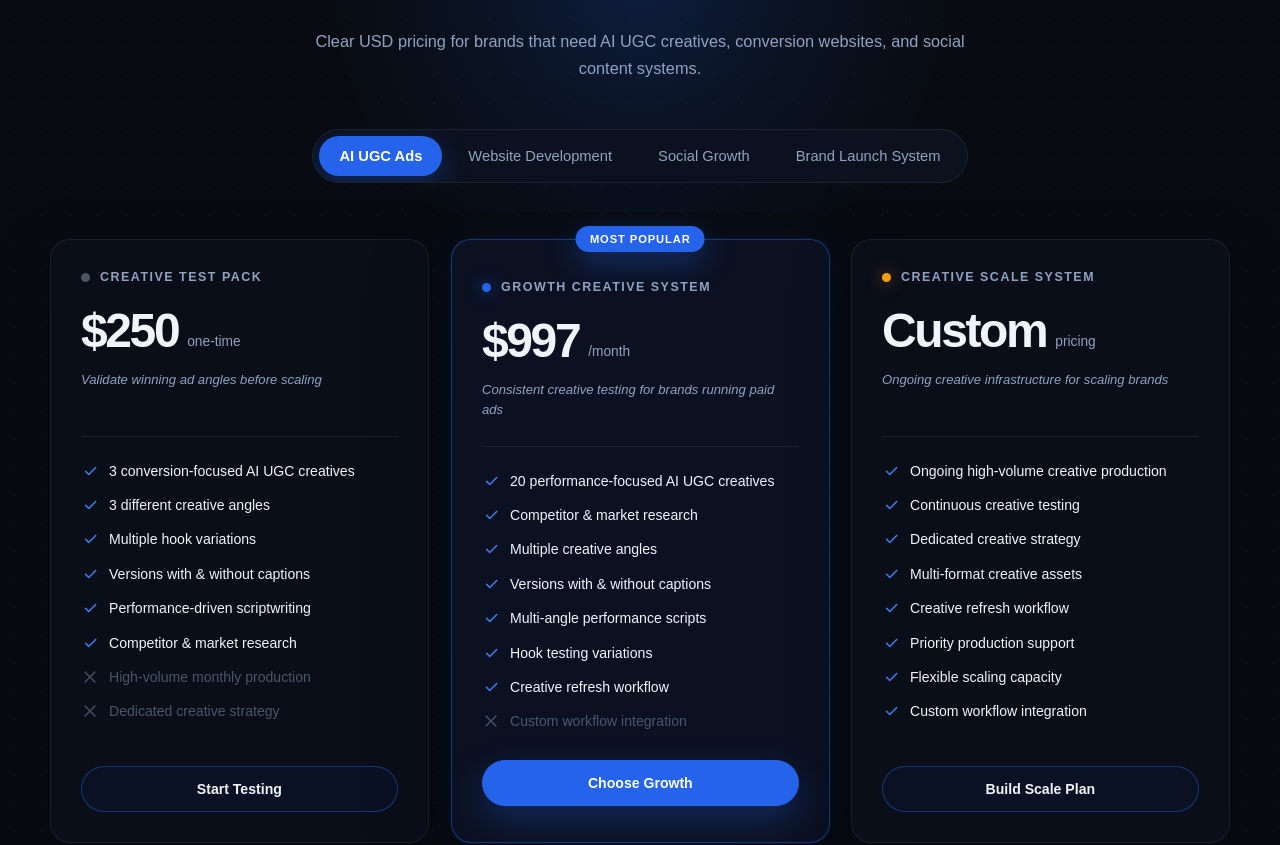
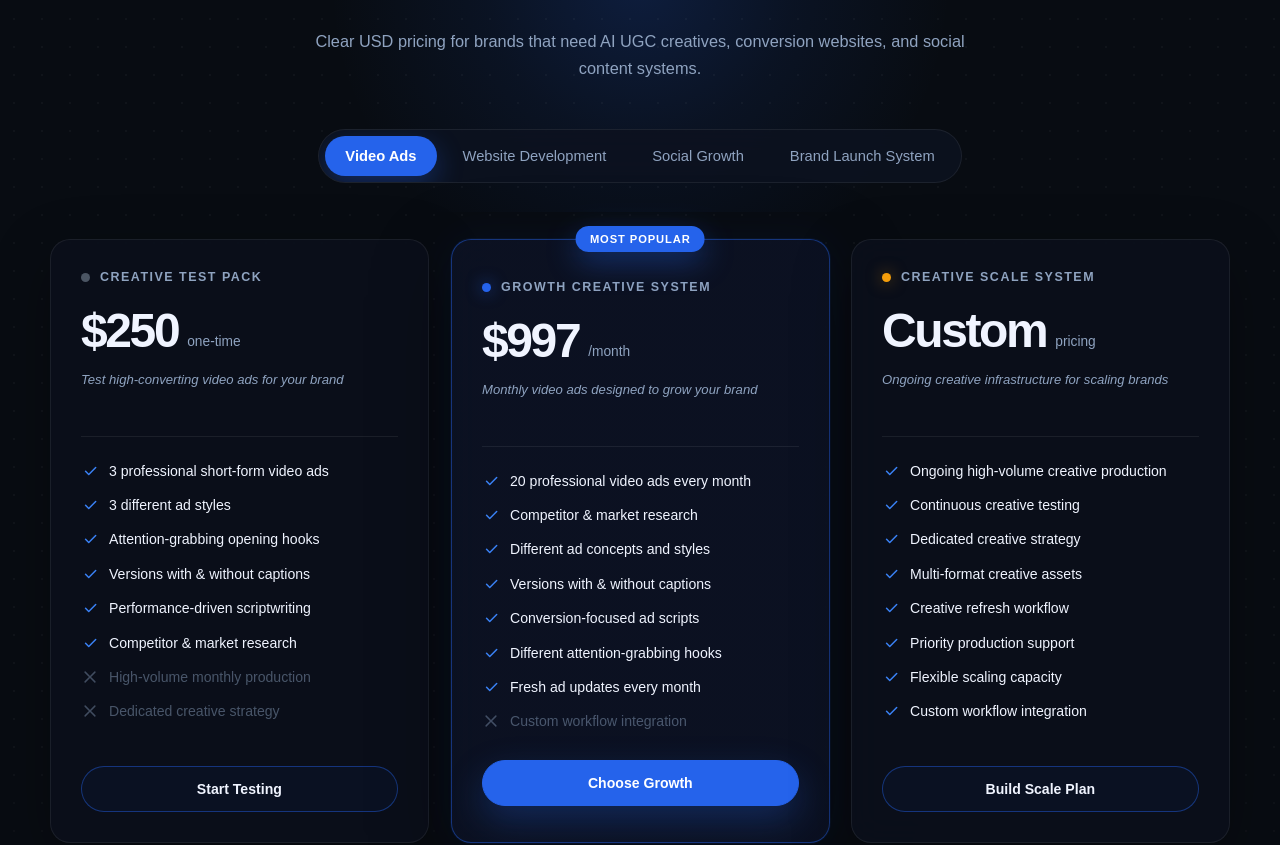
Before and after one commit to HoneyCode24/adveron-media, a React (Vite) app: page / in a window 1280 px wide. Shown: the part 2140-2985 px from the top of the page. Built offline with nearby package versions, Linux system fonts and the light colour scheme.

Commit message:
correct texts and footer logo

```diff
--- a/src/components/Contact.css
+++ b/src/components/Contact.css
@@ -688,7 +688,9 @@
 .contact-info-strip {
   display: flex;
   justify-content: center;
-  width: min(560px, 100%);
+  align-items: center;
+
+  width: min(320px, 100%);
   margin: 48px auto 0;
   border: 1px solid var(--clr-border);
   border-radius: 20px;
--- a/src/components/Contact.jsx
+++ b/src/components/Contact.jsx
@@ -18,12 +18,12 @@ const contactItems = [
     icon: "email",
     href: "mailto:adveronmedia@gmail.com",
   },
-  {
-    label: "Phone",
-    value: "+91 6306294210",
-    icon: "phone",
-    href: "tel:+916306294210",
-  },
+  // {
+  //   label: "Phone",
+  //   value: "+91 6306294210",
+  //   icon: "phone",
+  //   href: "tel:+916306294210",
+  // },
 ];
 
 const services = [
@@ -513,11 +513,11 @@ export default function Contact() {
         <div className="contact-info-strip">
           {contactItems.map((item, index) => (
             <a
-  href={item.href}
-  className="contact-info-item reveal"
-  key={item.label}
-  style={{ transitionDelay: `${index * 100}ms` }}
->
+              href={item.href}
+              className="contact-info-item reveal"
+              key={item.label}
+              style={{ transitionDelay: `${index * 100}ms` }}
+            >
               <div className="contact-info-icon-wrap">
                 <ContactIcon type={item.icon} />
               </div>
--- a/src/components/Footer.jsx
+++ b/src/components/Footer.jsx
@@ -1,6 +1,6 @@
 import { useEffect, useRef } from "react";
 import "./Footer.css";
-
+import logo from "../assets/logo.png"
 const servicesLinks = [
   { label: "Meta Ads", tab: "meta-ads" },
   { label: "Website Development", tab: "web-dev" },
@@ -159,7 +159,8 @@ export default function Footer() {
             style={{ transitionDelay: "0ms" }}
           >
             <a href="#" className="footer-brand" aria-label="Adveron Media home">
-              <AMLogo className="footer-brand-mark" />
+
+              <img src={logo} alt="" className="footer-brand-mark"/>
               <span>
                 Adveron <strong>Media</strong>
               </span>
@@ -252,7 +253,7 @@ export default function Footer() {
                 </div>
               </div>
 
-              <div className="footer-contact-item">
+              {/* <div className="footer-contact-item">
                 <ContactIcon type="phone" />
                 <div>
                   <span>Phone</span>
@@ -260,7 +261,7 @@ export default function Footer() {
                     +91 6306294210
                   </a>
                 </div>
-              </div>
+              </div> */}
             </div>
 
             <a
@@ -280,7 +281,7 @@ export default function Footer() {
         <div className="footer-seal-line" />
 
         <div className="footer-seal">
-          <AMLogo className="footer-seal-mark" />
+          <img src={logo} alt="" className="footer-seal-mark"/>
           <span>Adveron Media</span>
         </div>
       </div>
--- a/src/components/Pricing.jsx
+++ b/src/components/Pricing.jsx
@@ -3,7 +3,7 @@ import "./Pricing.css";
 
 const pricingData = {
   "meta-ads": {
-    label: "AI UGC Ads",
+    label: "Video Ads",
     type: "cards",
     plans: [
       {
@@ -11,13 +11,13 @@ const pricingData = {
         dot: "grey",
         price: "$250",
         billing: "one-time",
-        tagline: "Validate winning ad angles before scaling",
+        tagline: "Test high-converting video ads for your brand",
         popular: false,
         cta: "Start Testing",
         features: [
-          { text: "3 conversion-focused AI UGC creatives", included: true },
-          { text: "3 different creative angles", included: true },
-          { text: "Multiple hook variations", included: true },
+          { text: "3 professional short-form video ads", included: true },
+          { text: "3 different ad styles", included: true },
+          { text: "Attention-grabbing opening hooks", included: true },
           { text: "Versions with & without captions", included: true },
           { text: "Performance-driven scriptwriting", included: true },
           { text: "Competitor & market research", included: true },
@@ -30,17 +30,17 @@ const pricingData = {
         dot: "blue",
         price: "$997",
         billing: "/month",
-        tagline: "Consistent creative testing for brands running paid ads",
+        tagline: "Monthly video ads designed to grow your brand",
         popular: true,
         cta: "Choose Growth",
         features: [
-          { text: "20 performance-focused AI UGC creatives", included: true },
+          { text: "20 professional video ads every month", included: true },
           { text: "Competitor & market research", included: true },
-          { text: "Multiple creative angles", included: true },
+          { text: "Different ad concepts and styles", included: true },
           { text: "Versions with & without captions", included: true },
-          { text: "Multi-angle performance scripts", included: true },
-          { text: "Hook testing variations", included: true },
-          { text: "Creative refresh workflow", included: true },
+          { text: "Conversion-focused ad scripts", included: true },
+          { text: "Different attention-grabbing hooks", included: true },
+          { text: "Fresh ad updates every month", included: true },
           { text: "Custom workflow integration", included: false },
         ],
       },
@@ -82,7 +82,7 @@ const pricingData = {
           { text: "1 high-converting landing page", included: true },
           { text: "Mobile-first responsive design", included: true },
           { text: "Premium modern layout", included: true },
-          { text: "CTA sections", included: true },
+          { text: "Call-to-action sections", included: true },
           { text: "Contact / lead form setup", included: true },
           { text: "Basic SEO structure", included: true },
           { text: "Speed optimization", included: true },
@@ -103,7 +103,7 @@ const pricingData = {
             text: "Homepage, services, about, contact + extra page",
             included: true,
           },
-          { text: "Conversion-focused copy structure", included: true },
+          { text: "Website text designed to generate leads", included: true },
           { text: "Mobile-first design", included: true },
           { text: "Contact form integration", included: true },
           { text: "Basic SEO setup", included: true },
@@ -127,7 +127,7 @@ const pricingData = {
           { text: "Custom landing funnels", included: true },
           { text: "Scalable infrastructure", included: true },
           { text: "Tailored development workflow", included: true },
-          { text: "Built for paid traffic conversion", included: true },
+          { text: "Built to turn visitors into customers", included: true },
           { text: "Custom launch support", included: true },
         ],
       },
@@ -139,21 +139,21 @@ const pricingData = {
     type: "cards",
     plans: [
       {
-        name: "Content Launch System",
+        name: "Starter Content Plan",
         dot: "grey",
         price: "$497",
         billing: "/month",
         tagline:
-          "Consistent short-form content for brands starting organic growth",
+          "Monthly social media content for growing brands",
         popular: false,
         cta: "Start Content",
         features: [
-          { text: "12 short-form content pieces/month", included: true },
+          { text: "12 social media videos per month", included: true },
           { text: "Captions + posting copy", included: true },
           { text: "Basic content calendar", included: true },
-          { text: "Platform-optimized formatting", included: true },
+          { text: "Optimized for Instagram & TikTok", included: true },
           { text: "Basic monthly analytics", included: true },
-          { text: "AI UGC content system", included: false },
+          { text: "Professional video-style content", included: false },
           { text: "Advanced trend planning", included: false },
         ],
       },
@@ -170,7 +170,7 @@ const pricingData = {
           { text: "AI UGC content support", included: true },
           { text: "Hooks + scripting direction", included: true },
           { text: "Reels/TikTok optimization", included: true },
-          { text: "Trend planning", included: true },
+          { text: "Trending content planning", included: true },
           { text: "Monthly performance review", included: true },
           { text: "Multi-platform content strategy", included: true },
         ],
```
